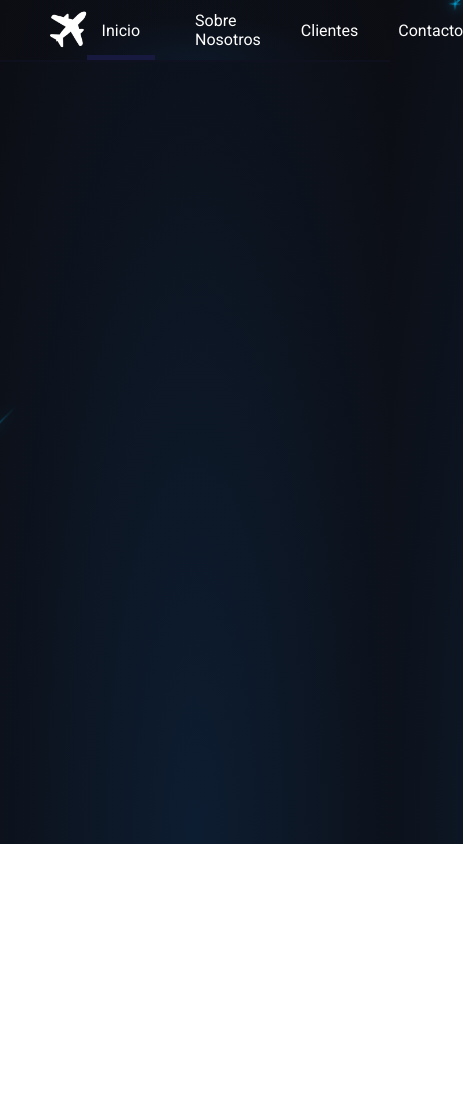
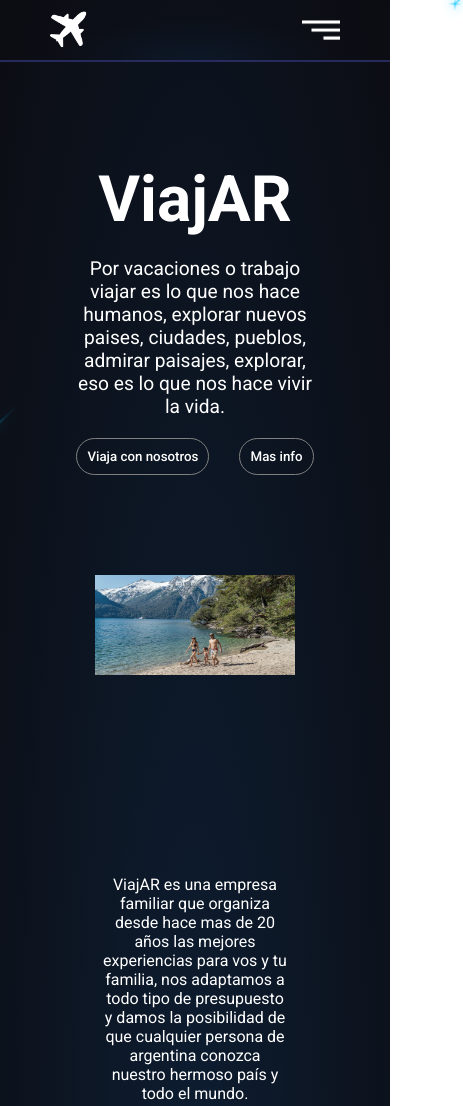
Before and after one commit to Nicogarciablanco/Landing-Page, a plain HTML site: page index.html in a window 390 px wide. Shown: the top 1106 px of the page, 463 px wide, since content can reach past the window. Before the commit the page ends 844 px from the top, so only its background shows below. Drawn offline with Linux system fonts and the light colour scheme.

Commit message:
segundo commit

```diff
--- a/assets/css/styles.css
+++ b/assets/css/styles.css
@@ -18,8 +18,9 @@ header{
     justify-content: space-between;
     align-items: center;
     padding: 10px 50px;
-    border-bottom: 2px solid rgba(24, 25, 63, 25%);
-
+    border-bottom: 2px solid rgba(65, 68, 156, 0.534);
+    position: sticky;
+    top: 0px;
 }
 
 .navbar,
@@ -34,19 +35,18 @@ header{
 }
 
 .lista-navbar a{
-    color: white;
     cursor: pointer;
 }
 
 
 .activo{
     padding: 15px;
-    border-bottom: 5px solid rgb(24, 25, 63);
+    border-bottom: 5px solid rgba(65, 68, 156, 0.534);
 }
 
 .link:hover{
     padding-bottom: 16px;
-    border-bottom: 4px solid rgb(24, 25, 63);
+    border-bottom: 4px solid rgba(65, 68, 156, 0.534);
     font-weight: 500;
 }
 
@@ -54,3 +54,152 @@ header{
     height: 40px;
     cursor: pointer;
 }
+
+#menu-toggle,
+.menu-label {
+  display: none;
+}
+
+/*  MAIN  */
+
+/*             HERO                 */
+
+main{
+    display: flex;
+    justify-content: center;
+    align-items: center;
+    flex-direction: column;
+    gap: 200px;
+    max-width: 80%;
+    margin: 0 auto;
+    padding: 100px 0px;
+}
+
+.hero{
+    display: flex;
+    justify-content: center;
+    align-items: center;
+    width: 80%;
+    gap: 100px;
+}
+
+.hero-text{
+    display: flex;
+    flex-direction: column;
+    justify-content: center;
+    align-items: start;
+    gap: 20px;
+}
+
+.hero-text h1{
+    font-size: 4rem;
+}
+
+.hero-text p{
+    font-size: 1.2rem;
+}
+
+.hero-buttons {
+    display: flex;
+    gap: 30px;
+}
+
+.hero-buttons button{
+    background: none;
+    border: 1px solid gray;
+    padding: 10px;
+    border-radius: 25px;
+    font-weight: 500;
+}
+
+.hero-buttons button:hover{
+    background: rgba(70, 70, 253, 0.452);
+    transition: 1s;
+    cursor: pointer;
+}
+
+.hero img{
+    height: 300px;
+    width: 600px;
+}
+
+/*                ABOUT                     */
+
+.about{
+    text-align: center;
+    width: 60%;
+}
+
+
+
+/*              MEDIA QUERIES               */
+
+@media (max-width:1200px){
+    .hero{
+        flex-direction: column;
+    }
+
+    .hero-text{
+        align-items: center;
+        text-align: center;
+    }
+
+}
+
+@media (max-width:992px){
+  /* Header */
+  .navbar {
+    gap: 30px;
+  }
+
+  .lista-navbar {
+    position: absolute;
+    top: 65px;
+    left: 5%;
+    right: 5%;
+    flex-direction: column;
+    width: 90%;
+    background: none;
+    backdrop-filter: blur(100px);
+    border-top: 0;
+    border-radius: 0px 0px 15px 15px;
+    gap: 25px;
+    padding: 45px 0;
+    display: none;
+  }
+
+  .lista-navbar a {
+    font-size: 1.2rem;
+    border: none;
+  }
+
+  .menu-label {
+    display: flex;
+    order: 2;
+  }
+
+  .menu-label img {
+    height: 20px;
+    cursor: pointer;
+  }
+
+  /* LA MAGIA */
+  /* EL elemento seguido del + SI O SI tiene que seguir despues del input en el HTML. UN HERMANO INMEDIATO*/
+
+  /* Con la ~ el elemento puede estar o no seguido despues del input (PUEDE TENER ELEMENTOS EN MEDIO) */
+  #menu-toggle:checked + .lista-navbar {
+    display: flex;
+  }
+
+  .hero img{
+    width: 400px;
+    height: 200px;
+}
+}
+
+@media (max-width:565px){
+    .hero img{
+        width: 200px;
+        height: 100px;
+    }
+}
--- a/index.html
+++ b/index.html
@@ -68,6 +68,11 @@
         <img src="./assets/img/Avion.png" alt="Logo" class="logo">
         <!-- navbar -->
         <nav class="navbar">
+            <label for="menu-toggle" class="menu-label">
+                <img src="./assets/img/menu.png" alt="" class="menu-icon" />
+              </label>
+              <input type="checkbox" id="menu-toggle"/>
+
             <ul class="lista-navbar">
                 <li><a class="activo" href="" >Inicio</a></li>
                 <li><a class="link" href="">Sobre Nosotros</a></li>
@@ -77,6 +82,24 @@
         </nav>
     </header>
 
- </main>
+    <main>
+        <section class="hero">
+            <div class="hero-text">
+                <h1>ViajAR</h1>
+                <p>Por vacaciones o trabajo viajar es lo que nos hace humanos,
+                    explorar nuevos paises, ciudades, pueblos, admirar paisajes,
+                    explorar, eso es lo que nos hace vivir la vida. </p>
+                <div class="hero-buttons">
+                    <button>Viaja con nosotros</button>
+                    <button>Mas info</button>
+                </div>
+
+            </div>
+            <img src="./assets/img/hero.jpg" alt="">
+        </section>
+        <section class="about">
+            <p>ViajAR es una empresa familiar que organiza desde hace mas de 20 años las mejores experiencias para vos y tu familia, nos adaptamos a todo tipo de presupuesto y damos la posibilidad de que cualquier persona de argentina conozca nuestro hermoso país y todo el mundo.</p>
+        </section>
+    </main>
 </body>
 </html>
```
Also changed, not shown: assets/img/hero.jpg (added), assets/img/menu.png (added).
